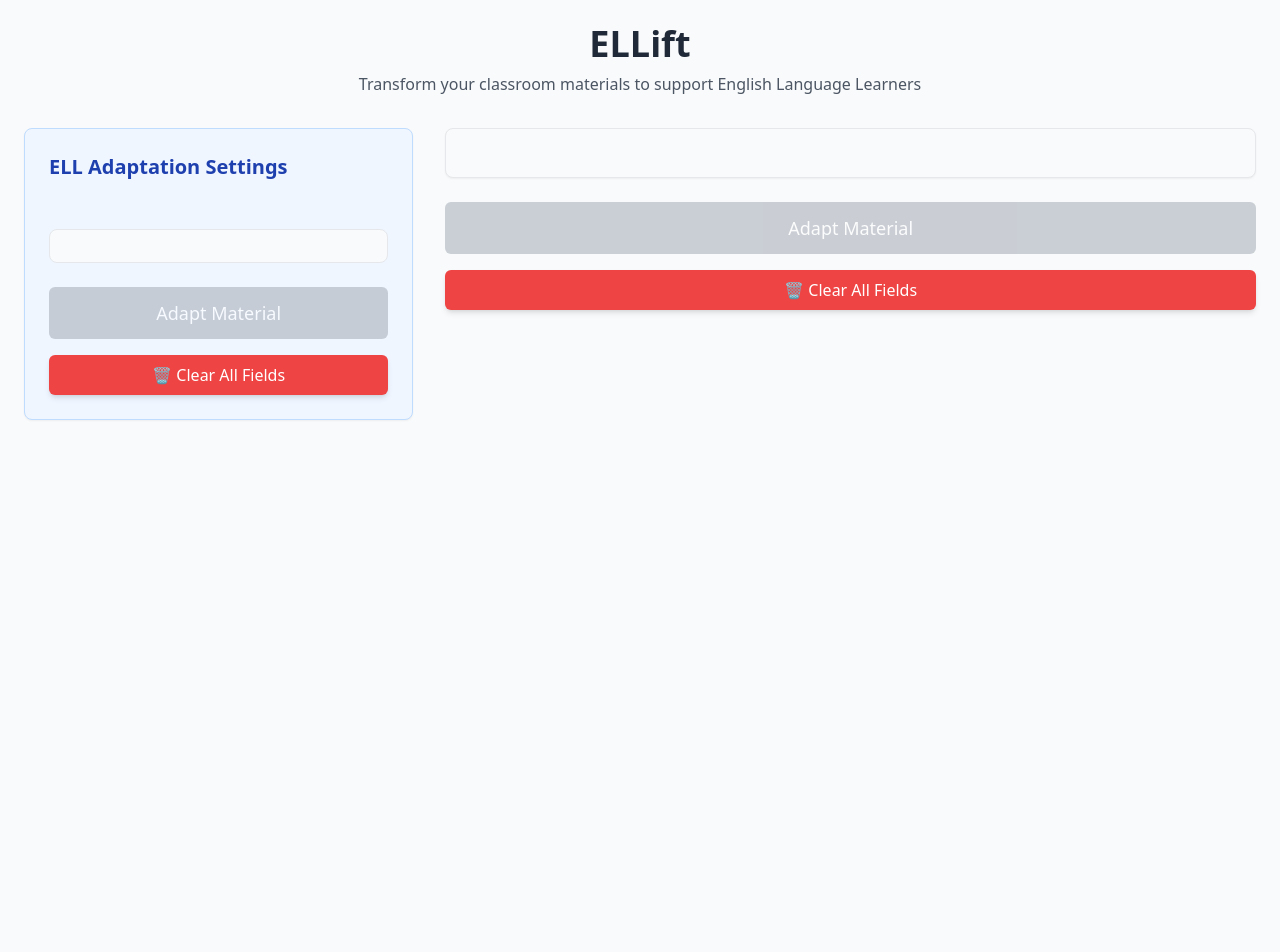
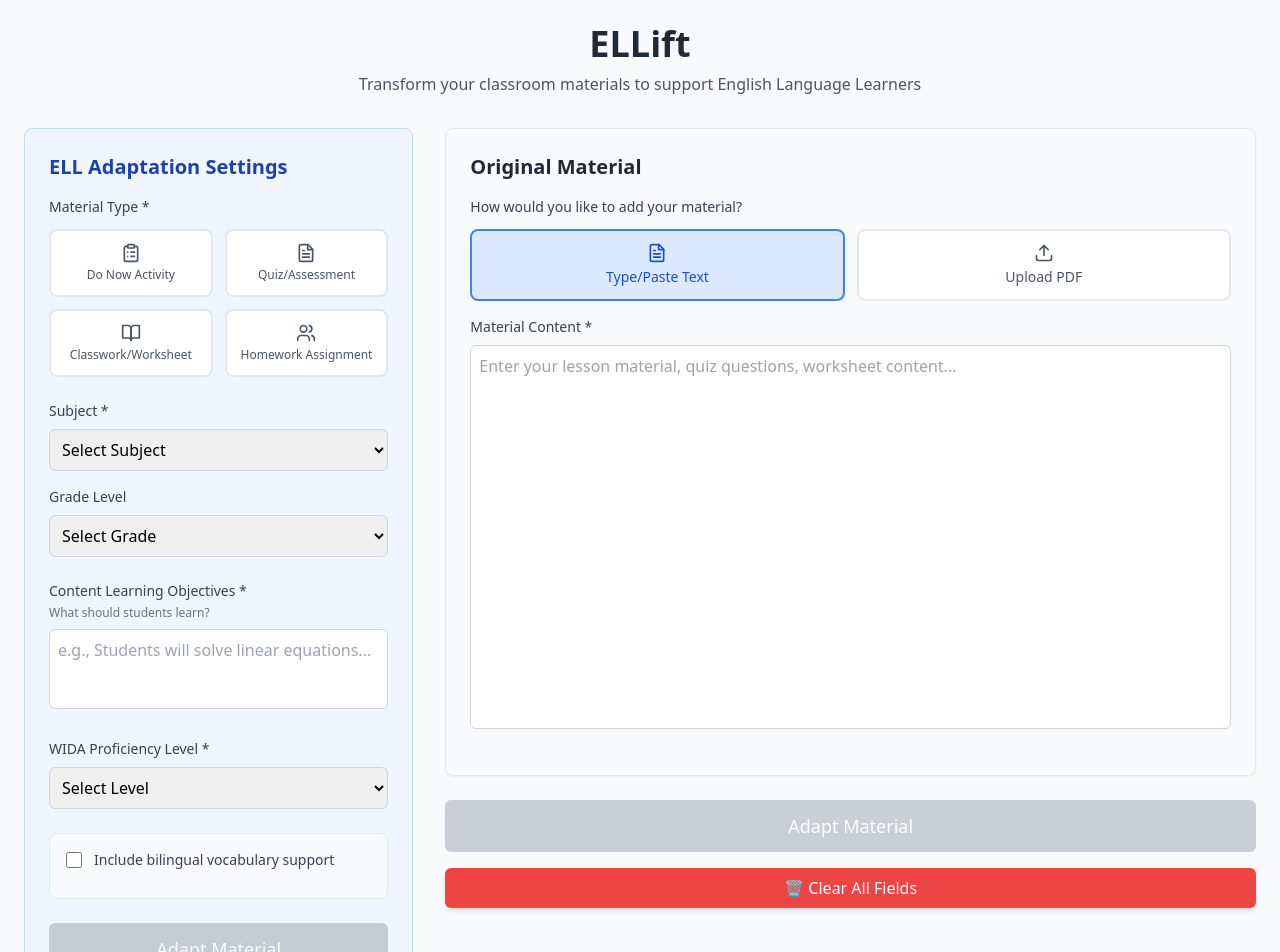
Before and after one commit to cglengualab/ELLift-v1.1, a React (Vite) app: page / in a window 1280 px wide. Shown: the top 952 px of the page. Before the commit the page ends 800 px from the top, so only its background shows below. Built offline with nearby package versions, Linux system fonts and the light colour scheme.

Commit message:
Update ELLMaterialAdapter.jsx

```diff
--- a/src/components/ELLMaterialAdapter.jsx
+++ b/src/components/ELLMaterialAdapter.jsx
@@ -36,7 +36,6 @@ const ActionButtons = ({ adaptMaterial, clearAll, isLoading, isFormValid }) => {
   );
 };
 
-
 const ELLMaterialAdapter = () => {
   // All state declarations remain the same
   const [inputMethod, setInputMethod] = useState('text');
@@ -57,7 +56,7 @@ const ELLMaterialAdapter = () => {
   const [isLoading, setIsLoading] = useState(false);
   const [error, setError] = useState('');
 
-  // All functions (isFormValid, handleFileUpload, adaptMaterial, etc.) remain the same
+  // All functions remain the same
   const isFormValid = useMemo(() => {
     const basicFieldsValid = originalMaterial.trim() && materialType && subject && proficiencyLevel && learningObjectives.trim();
     const bilingualValid = !includeBilingualSupport || nativeLanguage;
@@ -155,13 +154,12 @@ const ELLMaterialAdapter = () => {
     setOriginalMaterial('');
   }, []);
 
-  // The JSX layout is the main part that has changed
   return (
     <div className="max-w-7xl mx-auto p-6">
       <div className="text-center mb-8">
         <h1 className="text-4xl font-bold text-gray-800 mb-2">ELLift</h1>
         <p className="text-gray-600 mb-6">Transform your classroom materials to support English Language Learners</p>
-        {/* --- REMOVED: Top "Clear All Fields" button is now in the ActionButtons component --- */}
+        {/* The top 'Clear All' button is now handled by the ActionButtons component */}
       </div>
 
       {error && <ErrorAlert message={error} onClose={() => setError('')} />}
@@ -172,14 +170,121 @@ const ELLMaterialAdapter = () => {
           <div className="card bg-blue-50 border-blue-200 sticky top-6">
             <h2 className="section-header text-blue-800">ELL Adaptation Settings</h2>
 
-            {/* The entire settings form is unchanged */}
-            <div className="mb-6">{/* Material Type */}</div>
-            <div className="grid grid-cols-1 gap-4 mb-6">{/* Subject and Grade */}</div>
-            <div className="mb-6">{/* Learning Objectives */}</div>
-            <div className="mb-6">{/* Proficiency Level */}</div>
-            <div className="mb-6 p-4 bg-gray-50 rounded-lg border border-gray-200">{/* Bilingual Support */}</div>
+            <div className="mb-6">
+              <label className="block text-sm font-medium text-gray-700 mb-3">Material Type *</label>
+              <div className="grid grid-cols-2 gap-3">
+                {materialTypes.map((type) => {
+                  const IconComponent = type.icon;
+                  return (
+                    <button
+                      key={type.value}
+                      onClick={() => setMaterialType(type.value)}
+                      className={`p-3 rounded-lg border-2 transition-all text-center ${
+                        materialType === type.value
+                          ? 'border-blue-500 bg-blue-100 text-blue-700'
+                          : 'border-gray-200 bg-white text-gray-600 hover:border-blue-300'
+                      }`}
+                    >
+                      <IconComponent className="w-5 h-5 mx-auto mb-1" />
+                      <div className="text-xs font-medium">{type.label}</div>
+                    </button>
+                  );
+                })}
+              </div>
+            </div>
 
-            {/* --- NEW: First set of action buttons --- */}
+            <div className="grid grid-cols-1 gap-4 mb-6">
+              <div>
+                <label className="block text-sm font-medium text-gray-700 mb-2">Subject *</label>
+                <select
+                  value={subject}
+                  onChange={(e) => setSubject(e.target.value)}
+                  className="input-field"
+                >
+                  <option value="">Select Subject</option>
+                  {subjects.map(subj => (
+                    <option key={subj} value={subj}>{subj}</option>
+                  ))}
+                </select>
+              </div>
+              <div>
+                <label className="block text-sm font-medium text-gray-700 mb-2">Grade Level</label>
+                <select
+                  value={gradeLevel}
+                  onChange={(e) => setGradeLevel(e.target.value)}
+                  className="input-field"
+                >
+                  <option value="">Select Grade</option>
+                  {gradeLevels.map(grade => (
+                    <option key={grade} value={grade}>{grade}</option>
+                  ))}
+                </select>
+              </div>
+            </div>
+
+            <div className="mb-6">
+              <label className="block text-sm font-medium text-gray-700 mb-2">
+                Content Learning Objectives *
+                <span className="text-xs text-gray-500 block mt-1">What should students learn?</span>
+              </label>
+              <textarea
+                value={learningObjectives}
+                onChange={(e) => setLearningObjectives(e.target.value)}
+                placeholder="e.g., Students will solve linear equations..."
+                className="input-field h-20 resize-none custom-scrollbar"
+              />
+            </div>
+
+            <div className="mb-6">
+              <label className="block text-sm font-medium text-gray-700 mb-2">WIDA Proficiency Level *</label>
+              <select
+                value={proficiencyLevel}
+                onChange={(e) => setProficiencyLevel(e.target.value)}
+                className="input-field"
+              >
+                <option value="">Select Level</option>
+                {proficiencyLevels.map(level => (
+                  <option key={level.value} value={level.value}>{level.label}</option>
+                ))}
+              </select>
+            </div>
+
+            <div className="mb-6 p-4 bg-gray-50 rounded-lg border border-gray-200">
+              <div className="flex items-center mb-3">
+                <input
+                  type="checkbox"
+                  id="bilingual-support"
+                  checked={includeBilingualSupport}
+                  onChange={(e) => setIncludeBilingualSupport(e.target.checked)}
+                  className="mr-3 w-4 h-4 text-blue-600"
+                />
+                <label htmlFor="bilingual-support" className="text-sm font-medium text-gray-700">
+                  Include bilingual vocabulary support
+                </label>
+              </div>
+
+              {includeBilingualSupport && (
+                <div>
+                  <label className="block text-sm font-medium text-gray-700 mb-2">
+                    Student's Native Language *
+                  </label>
+                  <select
+                    value={nativeLanguage}
+                    onChange={(e) => setNativeLanguage(e.target.value)}
+                    className="input-field"
+                  >
+                    <option value="">Select Language</option>
+                    {commonLanguages.map(lang => (
+                      <option key={lang} value={lang}>{lang}</option>
+                    ))}
+                  </select>
+                  <p className="text-xs text-gray-500 mt-2">
+                    Strategic translations for key academic vocabulary
+                  </p>
+                </div>
+              )}
+            </div>
+
             <ActionButtons
               adaptMaterial={adaptMaterial}
               clearAll={clearAll}
@@ -187,7 +292,6 @@ const ELLMaterialAdapter = () => {
               isFormValid={isFormValid}
             />
 
-            {/* Processing Status */}
             {processingStep && (
               <div className="mt-4 p-3 bg-blue-100 text-blue-800 rounded-md text-sm font-medium">
                 {processingStep}
@@ -198,12 +302,84 @@ const ELLMaterialAdapter = () => {
 
         {/* Right Column: Original Material & Adapted Material */}
         <div className="xl:col-span-2 space-y-6">
-          {/* Original Material Section (unchanged) */}
           <div className="card bg-gray-50 border-gray-200">
-            {/* ... all the content for the original material card ... */}
+            <h2 className="section-header text-gray-800">Original Material</h2>
+            <div className="mb-4">
+              <label className="block text-sm font-medium text-gray-700 mb-3">How would you like to add your material?</label>
+              <div className="grid grid-cols-2 gap-3">
+                <button
+                  onClick={() => setInputMethod('text')}
+                  className={`p-3 rounded-lg border-2 transition-all ${
+                    inputMethod === 'text'
+                      ? 'border-blue-500 bg-blue-100 text-blue-700'
+                      : 'border-gray-200 bg-white text-gray-600 hover:border-blue-300'
+                  }`}
+                >
+                  <FileText className="w-5 h-5 mx-auto mb-1" />
+                  <div className="text-sm font-medium">Type/Paste Text</div>
+                </button>
+                <button
+                  onClick={() => setInputMethod('upload')}
+                  className={`p-3 rounded-lg border-2 transition-all ${
+                    inputMethod === 'upload'
+                      ? 'border-blue-500 bg-blue-100 text-blue-700'
+                      : 'border-gray-200 bg-white text-gray-600 hover:border-blue-300'
+                  }`}
+                >
+                  <Upload className="w-5 h-5 mx-auto mb-1" />
+                  <div className="text-sm font-medium">Upload PDF</div>
+                </button>
+              </div>
+            </div>
+            {inputMethod === 'upload' && (
+              <div className="mb-4">
+                <div className="border-2 border-dashed border-blue-300 rounded-lg p-4 text-center bg-blue-50">
+                  {uploadedFile ? (
+                    <div className="space-y-2">
+                      <File className="w-8 h-8 text-green-500 mx-auto" />
+                      <p className="text-sm font-medium text-gray-900">{uploadedFile.name}</p>
+                      <button onClick={removeFile} className="text-xs text-red-600 hover:text-red-800">
+                        Remove
+                      </button>
+                    </div>
+                  ) : (
+                    <div className="space-y-2">
+                      <Upload className="w-8 h-8 text-blue-400 mx-auto" />
+                      <input type="file" accept=".pdf" onChange={handleFileUpload} className="hidden" id="pdf-upload" />
+                      <label htmlFor="pdf-upload" className="inline-flex items-center btn-primary cursor-pointer text-sm py-2 px-3">
+                        Choose PDF
+                      </label>
+                    </div>
+                  )}
+                </div>
+
+                {uploadedFile && extractedText && (
+                  <div className="mt-3 p-3 bg-green-50 border border-green-200 rounded-md">
+                    <p className="text-xs text-green-800 font-medium">✅ Text extracted and added below</p>
+                  </div>
+                )}
+              </div>
+            )}
+            <div className="mb-4">
+              <label className="block text-sm font-medium text-gray-700 mb-2">
+                Material Content *
+                {uploadedFile && extractedText && (
+                  <span className="text-blue-600 text-xs ml-2">(from PDF)</span>
+                )}
+              </label>
+              <textarea
+                value={originalMaterial}
+                onChange={(e) => setOriginalMaterial(e.target.value)}
+                placeholder={
+                  inputMethod === 'upload'
+                    ? "Upload a PDF above to extract text here..."
+                    : "Enter your lesson material, quiz questions, worksheet content..."
+                }
+                className="input-field h-96 resize-none custom-scrollbar"
+              />
+            </div>
           </div>
 
-          {/* --- NEW: Second set of action buttons --- */}
           <ActionButtons
             adaptMaterial={adaptMaterial}
             clearAll={clearAll}
@@ -211,31 +387,69 @@ const ELLMaterialAdapter = () => {
             isFormValid={isFormValid}
           />
 
-          {/* Adapted Material Section (unchanged, appears below the new buttons) */}
           {adaptedMaterial && (
             <div className="card bg-green-50 border-green-200">
-              {/* ... all the content for the adapted material card ... */}
+              <div className="flex items-center justify-between mb-4">
+                <h2 className="section-header text-green-800">Adapted ELL Material</h2>
+                {adaptedMaterial && (
+                  <button
+                    onClick={copyToClipboard}
+                    className="flex items-center gap-2 px-4 py-2 bg-green-600 text-white text-sm rounded-md hover:bg-green-700 transition-colors"
+                  >
+                    <Download className="w-4 h-4" />
+                    Copy
+                  </button>
+                )}
+              </div>
+
+              {isLoading ? (
+                <div className="flex items-center justify-center h-96">
+                  <LoadingSpinner
+                    message={processingStep || 'Adapting your material...'}
+                  />
+                </div>
+              ) : (
+                <div className="bg-white p-6 rounded-md border border-green-200 h-96 overflow-y-auto custom-scrollbar">
+                  <pre className="whitespace-pre-wrap text-sm text-gray-800 font-sans leading-relaxed">
+                    {adaptedMaterial}
+                  </pre>
+                </div>
+              )}
+
+              {processingStep && !isLoading && (
+                <div className="mt-4 p-3 bg-blue-100 text-blue-800 rounded-md text-sm font-medium">
+                  {processingStep}
+                </div>
+              )}
             </div>
           )}
 
-          {/* The Lesson-Specific (teal/orange) card now comes FIRST */}
           {dynamicDescriptors && (
             <DynamicWidaCard data={dynamicDescriptors} />
           )}
 
-          {/* The General (purple) card now comes SECOND */}
           {widaDescriptors && (
             <WidaCard descriptors={widaDescriptors} />
           )}
         </div>
 
-        {/* Tips Section and Bottom Button (unchanged, but bottom button is now removed) */}
         <div className="xl:col-span-3">
-          {/* ... Tips card ... */}
+          <div className="card bg-yellow-50 border-yellow-200">
+            <h3 className="font-semibold text-yellow-800 mb-3 flex items-center gap-2">
+              💡 Tips for Best Results
+            </h3>
+            <ul className="text-sm text-yellow-700 space-y-2 grid grid-cols-1 md:grid-cols-2 gap-x-6">
+              <li>• <strong>PDF uploads:</strong> Works best with text-based PDFs</li>
+              <li>• <strong>Learning objectives:</strong> Be specific about what students should learn</li>
+              <li>• <strong>WIDA levels:</strong> Choose the level that matches your students</li>
+              <li>• <strong>Bilingual support:</strong> Optional translations for key vocabulary</li>
+              <li>• <strong>Review output:</strong> Always check adapted content for accuracy</li>
+              <li>• <strong>Edit text:</strong> You can modify extracted text before adapting</li>
+            </ul>
+          </div>
         </div>
       </div>
-
-      {/* --- REMOVED: The bottom "Clear All Fields" button is now handled by ActionButtons --- */}
+      {/* The bottom clear button is now handled by the ActionButtons component */}
     </div>
   );
 };
```
